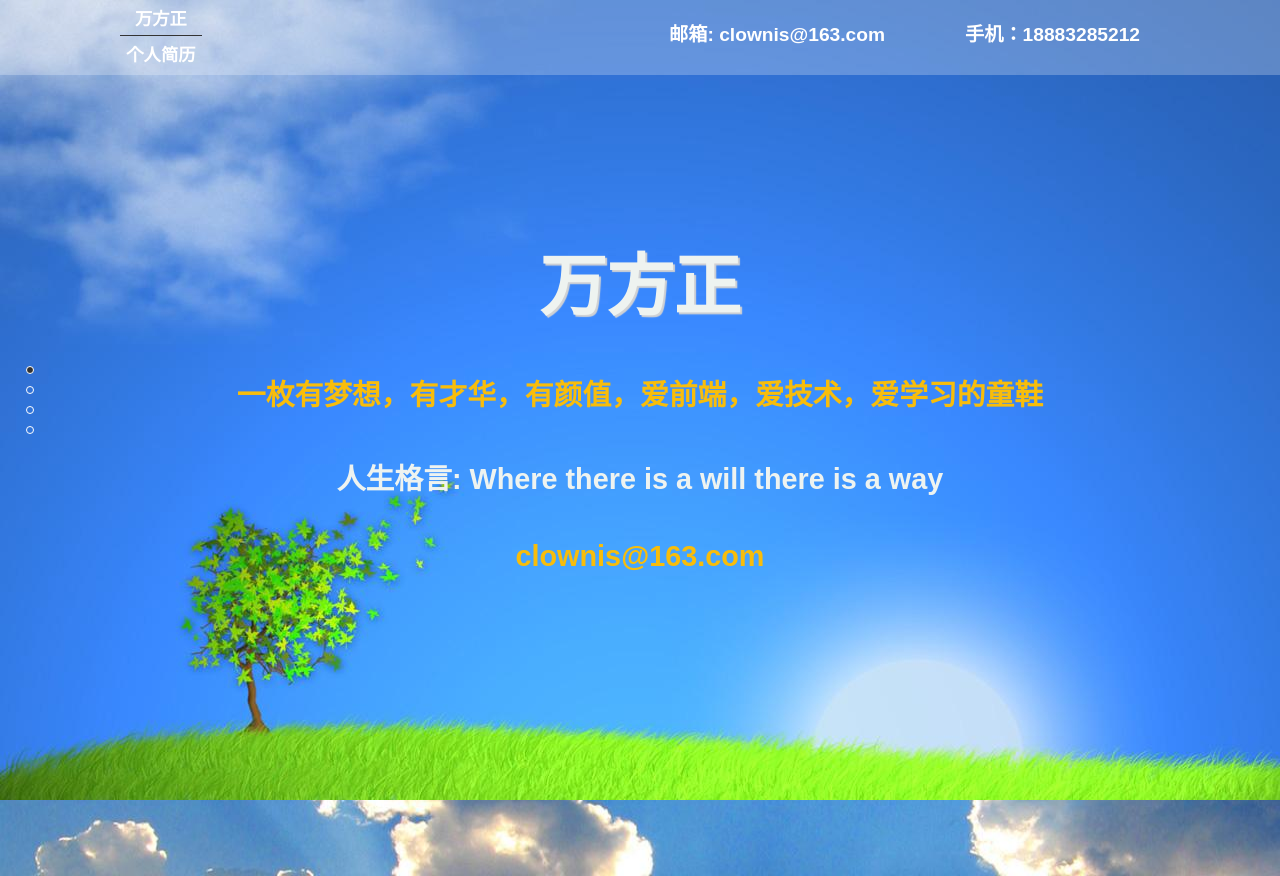
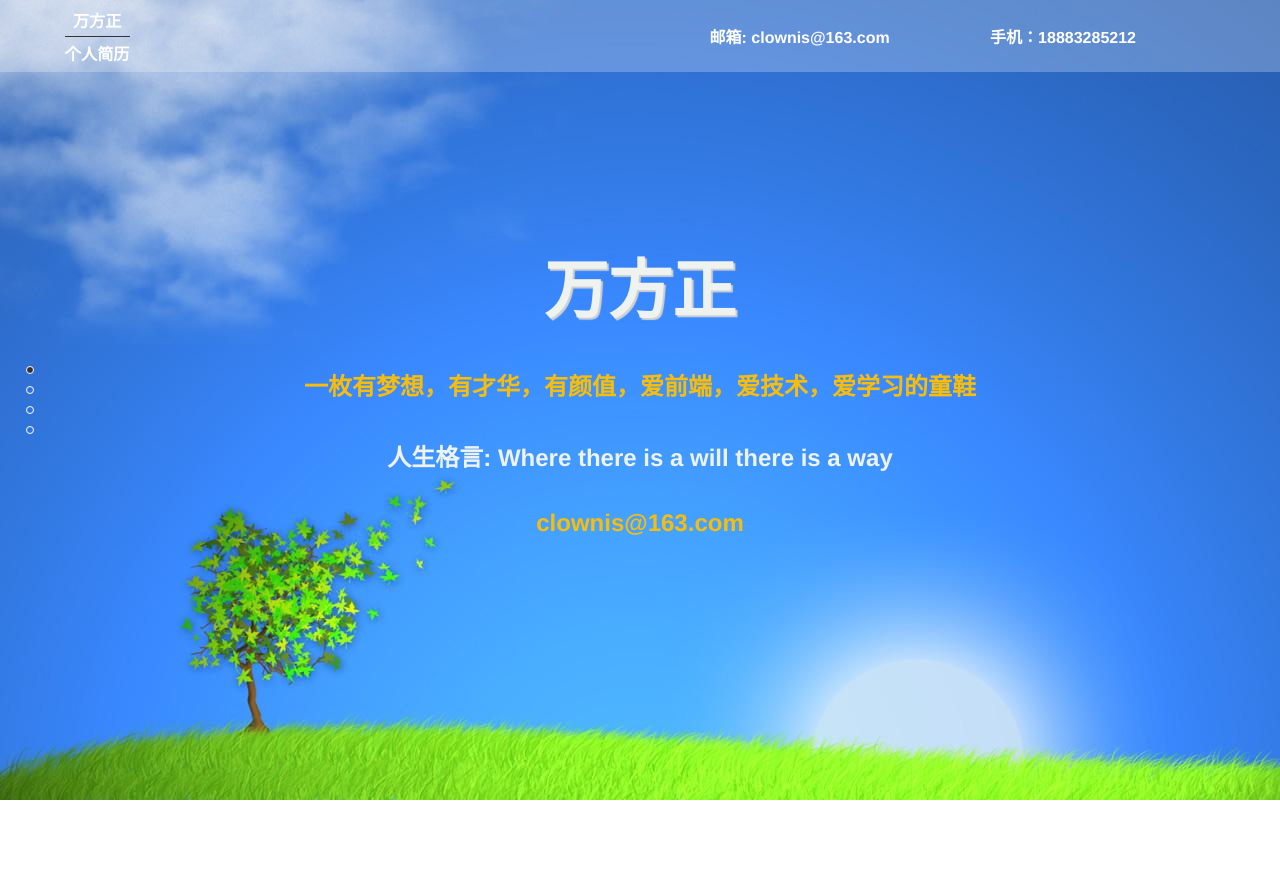
Before and after one commit to showuu/mycv, a plain HTML site: page index.html in a window 1280 px wide. After the commit the page ends 800 px from the top, so only its background shows below. Drawn offline with Linux system fonts and the light colour scheme.

Commit message:
finished

```diff
--- a/css/main.css
+++ b/css/main.css
@@ -1,57 +1,58 @@
 * {
+	-webkit-box-sizing:border-box;
+	-moz-box-sizing:border-box;
 	box-sizing:border-box
 }
+
+
 body{
-	font-family:Arial,sans-serif;
+	font-family:Helvetica, Arial,sans-serif;
 	font-weight:bold;
-	font-size:1.2em
+	font-size:100%;
 }
 
 header {
-	width: 100%;
-	height: 75px;
-	position: fixed;
-	z-index: 999;
-	overflow: hidden;
-	background: rgba(255, 255, 255, 0.25) none repeat scroll 0% 0%;
+	width:100%;
+	height:4.5em;
+	position:fixed;
+	z-index:999;
+	overflow:hidden;
+	background:rgba(255, 255, 255, 0.25) none repeat scroll 0% 0%
 }
 
 #description {
-	float: left;
-	margin-left: 100px;
-	text-align: center;
-	font-size:.6em;
+	float:left;
+	margin-left:6em;
+	text-align:center;
+	font-size:.675em
 }
 
 #name {
-	margin: 0px 20px;
-	padding: 5px 15px;
-	border-bottom: 1px solid #333;
-}
-#personalcv {
-	margin: 5px;
-	padding: 0px 15px;
-}
-#contacts ul{
-	float:right;
-	margin-right: 100px;
-	list-style-type: none;
-	color:#fff;
-}
-#contacts li {
-	float:left;
-	margin: 0 40px;
-}
-h1{
-	font-size:3.5em;
-	margin-top:0
+	margin:0.25em 0;
+	padding:0.25em 0;
+	border-bottom:1px solid #333
 }
 
-h2{
-	font-size:2em;
-	margin:0 0 0.2em 0;
+#personalcv {
+	margin:0
 }
 
+#contacts ul {
+	float:right;
+	list-style-type:none;
+	margin-right:6em;
+	color:#fff
+}
+
+#contacts li {
+	display:inline-block;
+	margin: .5em 3em;
+}
+
+h1{
+	font-size:4em;
+	margin:0
+}
 
 h4{
 	font-size:1.5em;
@@ -87,64 +88,49 @@ p{
 span {
 	color:black;
 	font-weight:bold;
-	font-size: 1.3em
+	font-size:1.3em
 }
 h1{
 	text-shadow:2px 2px 1px #d1d2d4;
 	text-align:center
 }
 
-#nav li:hover {
-	background-color: #e8d098;
-}
-
-#title{
-	margin:0.5em 0 0 0
-}
 
 #subtitle{
-	margin:1.5em 0 0.25em 0;
+	margin:1.5em 0;
 	color:#f8bd0b
-}
-#nav {
-	width: 100%;
 }
 
 #nav ul {
-  	width: 100%;
-	height: 100%;
+  	width:100%;
 }
 #nav li {
-	font-size:1em;
 	border-radius:4px;
-	margin:1em 2em;
+	margin:1em 1em .5em 1em;
 	padding:.5em .5em;
   	display:inline-block;
 	background-color:#019fde
 }
-
 #nav li:hover{
-	cursor:pointer
+	cursor:pointer;
+	background-color:#f8bd0b
 }
 
 #slideshow {
-	float:left;
   	width:150px;
   	height:150px;
-  	margin:4em 4em;
+  	margin:0 auto;
   	position:relative;
   	overflow:hidden
 }
 
-#details {
-	font-size: 1em;
-	margin: 5.5em auto;
-	text-align:left;
-	color: white
+#details li {
+	list-style:none;
+	font-size:1.2em;
+	margin:1.2em auto;
+	color:black
 }
-#details li {
-	margin: 1.5em 0
-}
+
 img#preview {
   position:absolute;
   top:0;
@@ -152,30 +138,37 @@ img#preview {
   border-width:0;
   outline-width:0
 }
+
+.myproject {
+	float:left;
+	height:45%;
+	width:50%;
+}
+
 .sun {
 	background-image:url(../images/sun.jpg);
-	background-size: 100% 100%
+	background-size:100% 100%
 }
 
 
-.boat {
-	background-image:url(../images/boat.jpg);
-	background-size: 100% 100%
+.bluesea {
+	background-image:url(../images/bluesea.jpg);
+	background-size:100% 100%
 }
 
 .balloon {
 	background-image:url(../images/balloon.jpg);
-	background-size: 100% 100%
+	background-size:100% 100%
 }
 
 .ocean {
 	background-image:url(../images/ocean.jpg);
-	background-size: 100% 100%
+	background-size:100% 100%
 }
 
 .section{
 	color:#eef3f0;
-	padding:100px
+	padding:5em
 }
 
 .section.initing{
@@ -185,3 +178,10 @@ img#preview {
 .center{
 	text-align:center
 }
+#change-color {
+	color:black
+}
+
+.selected {
+	background-color: #e8d098
+}
--- a/index.html
+++ b/index.html
@@ -33,7 +33,7 @@
 			</p>
 		</div>
 
-		<div id="skills" class="section center boat">
+		<div id="skills" class="section center bluesea">
 			<h1>掌握技术</h1>
 			<div id="nav">
 				<ul>
@@ -49,14 +49,14 @@
 
 		<div id="project" class="section center balloon">
 			<h1>项目经验</h1>
-				<div>
+				<div class="myproject">
             		<p>Riven</p>
             		<a href="riven/index.html" target="_blank">
             			<img src="images/riven.gif" alt="锐雯">
             		</a><br>
             		<span>用原生JavaScript和DOM操作编写的页面精美的网页</span>
             	</div>
-	            <div>
+	            <div class="myproject">
 	            	<p>LOLcrud</p>
 	            	<a href="lolcrud/index.html" target="_blank">
 	            		<img src="images/lolcrud.gif" alt="lol英雄查询">
@@ -68,12 +68,10 @@
 		<div class="section center ocean">
 			<h1>结束语</h1>
 			<p>尼尔斯骑着白鹅游遍了世界，我的梦想才刚刚开始起飞</p><br>
-			<p>让我们在未来的旅途中陪伴彼此，探索更多的美好！</p>
+			<p id="change-color">让我们在未来的旅途中陪伴彼此，探索更多的美好！<p>
 			<br />
 			<p>I GO LA, WE GO LA, LET US GO!</p>
-			<h2>
-				<a target="_blank" href="万方正个人简历(web前端).pdf">简历下载</a>
-			</h2>
+
 		</div>
 	</div>
 	<script src="vendor/jquery-1.11.3.min.js" type="text/javascript"></script>
--- a/scripts/skills.js
+++ b/scripts/skills.js
@@ -98,7 +98,7 @@ function prepareSlideshow() {
     var item_3 = document.createElement("li");
     var item_1_text = document.createTextNode("熟练掌握HTML语言，了解HTML发展历史");
     var item_2_text = document.createTextNode("能够书写符合W3C标准的XHTML页面和语义化的代码");
-    var item_3_text = document.createTextNode("了解HTML5新标签语义并对canvas画图有简单学习和实践");
+    var item_3_text = document.createTextNode("了解HTML5新标签语义并对canvas有简单学习和实践");
 
     item_1.appendChild(item_1_text);
     item_2.appendChild(item_2_text);
@@ -114,13 +114,13 @@ function prepareSlideshow() {
   	var lists = nav.getElementsByTagName("li");
 
   	for (var i = 0; i < lists.length; i++) {
-      lists[i].onmouseover = function() {
+        lists[i].onclick = function() {
             var listvalue = this.innerHTML;
  			      if (listvalue == "HTML") {
       			   moveElement("preview", 0, 0, 5);
                 item_1.innerHTML = "熟练掌握HTML语言，了解HTML发展历史";
                 item_2.innerHTML = "能够书写符合W3C标准的XHTML页面和语义化的代码";
-            item_3.innerHTML = "了解HTML5新标签语义并对canvas画图有简单学习和实践";
+                item_3.innerHTML = "了解HTML5新标签语义并对canvas有简单学习和实践";
  			      }
 
       		  if (listvalue == "CSS") {
```
Also changed, not shown: images/2048.gif (deleted), images/bluesea.jpg (added), images/boat.jpg (deleted), 1 other file. Lines whose indentation alone changed are shown as unchanged.
